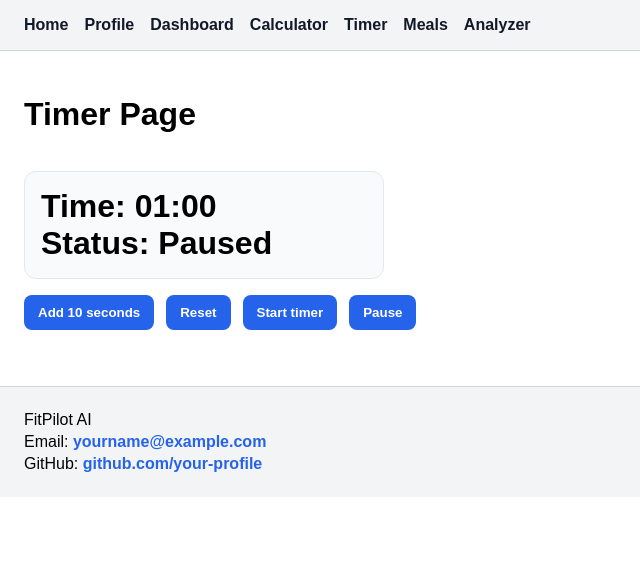
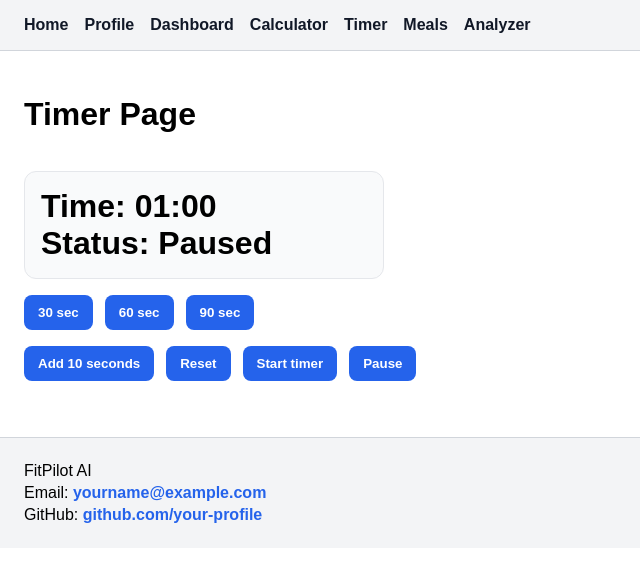
Before and after one commit to VladProtsyshyn/fitpilot-ai, a React (Vite) app: page /timer in a window 1280 px wide. Shown: the top 562 px of the page, without its empty margins (0-640 px from the left). Built offline with nearby package versions, Linux system fonts and the light colour scheme.

Commit message:
feat: improve timer with presets and finish message

```diff
--- a/src/pages/TimerPage/TimerPage.jsx
+++ b/src/pages/TimerPage/TimerPage.jsx
@@ -4,6 +4,11 @@ import './TimerPage.css';
 function TimerPage() {
     const [seconds, setSeconds] = useState(60);
     const [isRunning, setIsRunning] = useState(false);
+
+    const setPreset = (value) => {
+        setSeconds(value);
+        setIsRunning(false);
+    };
 
     const minutes = String(Math.floor(seconds / 60)).padStart(2, '0');
     const remainingSeconds = String(seconds % 60).padStart(2, '0');
@@ -34,6 +39,21 @@ function TimerPage() {
             <div className="timer-card">
                 <p>Time: {minutes}:{remainingSeconds}</p>
                 <p>Status: {isRunning ? 'Running' : 'Paused'}</p>
+                {seconds === 0 && <p>Timer finished!</p>}
+            </div>
+
+            <div className="timer-actions">
+                <button type="button" onClick={() => setPreset(30)}>
+                    30 sec
+                </button>
+
+                <button type="button" onClick={() => setPreset(60)}>
+                    60 sec
+                </button>
+
+                <button type="button" onClick={() => setPreset(90)}>
+                    90 sec
+                </button>
             </div>
 
             <div className="timer-actions">
```
